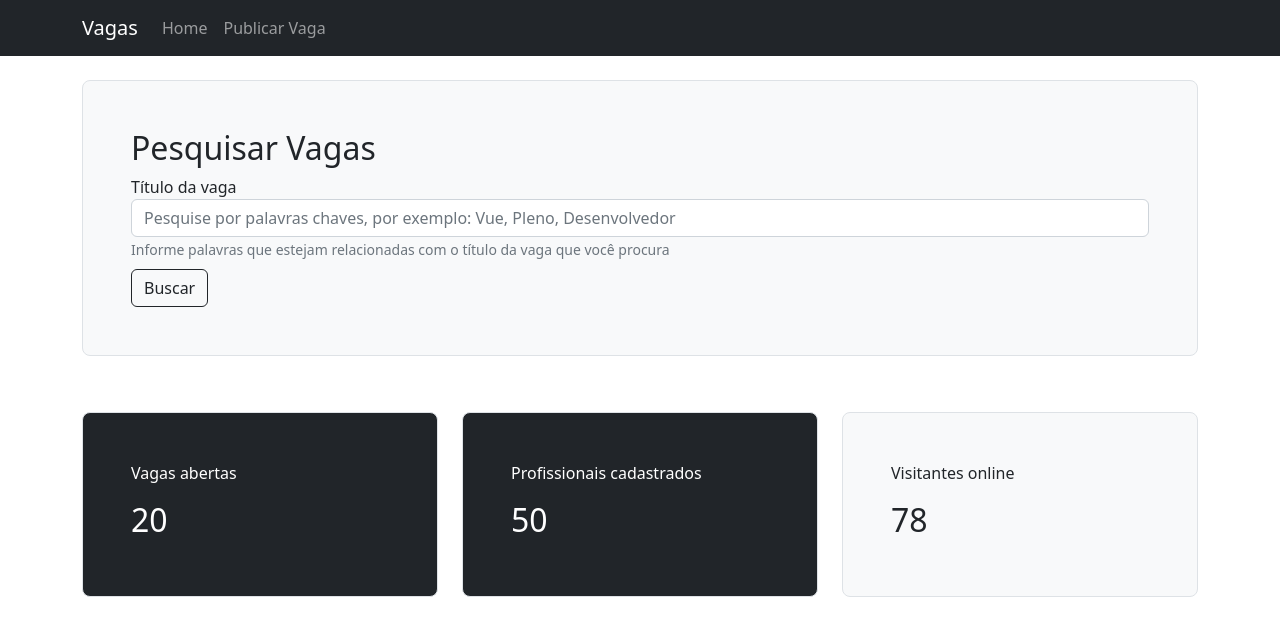
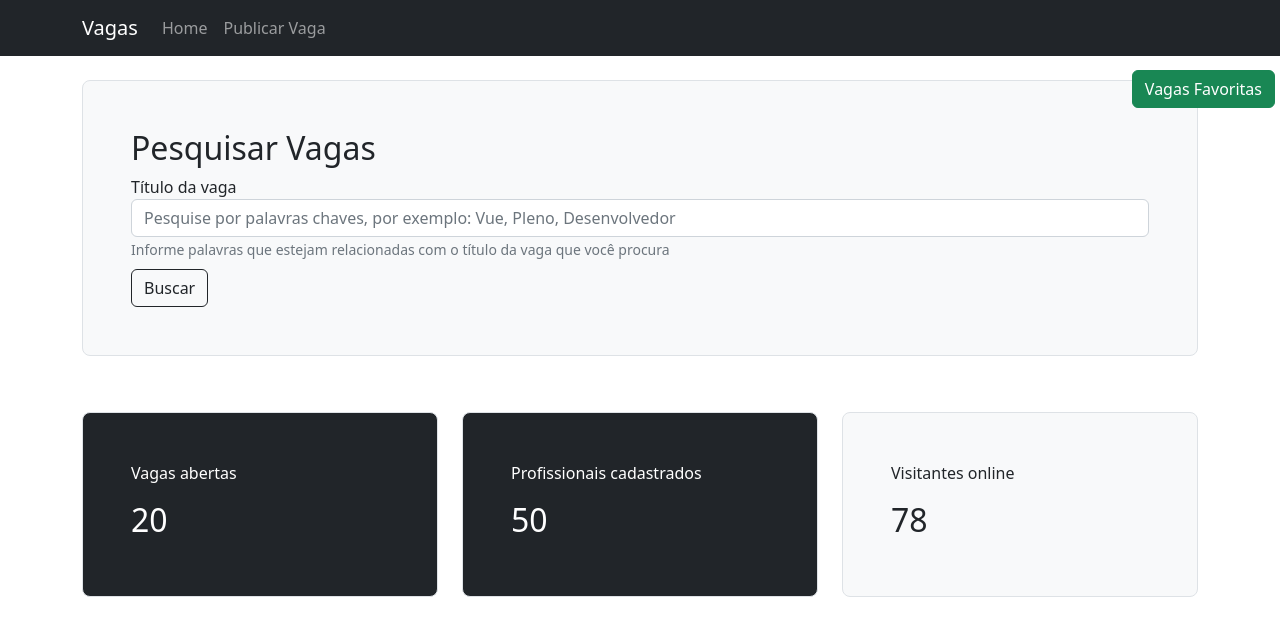
Before and after one commit to jonasmzsouza/vue-vagas, a Vue app: page / in a window 1280 px wide. Shown: the top 636 px of the page. Built offline with nearby package versions, Linux system fonts and the light colour scheme.

Commit message:
update: add vagas-favoritas-component | checkbox to baga-component

```diff
--- a/src/App.vue
+++ b/src/App.vue
@@ -1,5 +1,6 @@
 <template>
   <div>
+    <vagas-favoritas-component />
     <topo-component @navegar="componente = $event" />
     <conteudo-component :conteudo="componente" />
   </div>
@@ -8,12 +9,14 @@
 <script>
 import TopoComponent from "@/components/layouts/TopoComponent.vue";
 import ConteudoComponent from "@/components/layouts/ConteudoComponent.vue";
+import VagasFavoritasComponent from '@/components/comuns/VagasFavoritasComponent.vue';
 
 export default {
   name: "App",
   components: {
     TopoComponent,
     ConteudoComponent,
+    VagasFavoritasComponent,
   },
   data: () => ({
     componente: "HomeComponent",
--- a/src/components/comuns/VagaComponent.vue
+++ b/src/components/comuns/VagaComponent.vue
@@ -1,6 +1,18 @@
 <template>
   <div class="card">
-    <div class="card-header bg-dark text-white">{{ titulo }}</div>
+    <div class="card-header bg-dark text-white">
+      <div class="row">
+        <div class="col d-flex justify-content-between">
+          <div>
+            {{ titulo }}
+          </div>
+          <div class="form-check form-switch">
+            <input type="checkbox" class="form-check-input">
+            <label for="" class="form-check-label">Favoritar</label>
+          </div>
+        </div>
+      </div>
+    </div>
     <div class="card-body">
       <p>{{ descricao }}</p>
     </div>
--- /dev/null
+++ b/src/components/comuns/VagasFavoritasComponent.vue
@@ -0,0 +1,49 @@
+<template>
+  <div>
+    <div class="div-vagas-favoritas">
+      <button
+        class="btn btn-success"
+        type="button"
+        data-bs-toggle="offcanvas"
+        data-bs-target="#offcanvasRight"
+        aria-controls="offcanvasRight"
+      >
+        Vagas Favoritas
+      </button>
+    </div>
+    <div
+      class="offcanvas offcanvas-end"
+      tabindex="-1"
+      id="offcanvasRight"
+      aria-labelledby="offcanvasRightLabel"
+    >
+      <div class="offcanvas-header">
+        <h5 class="offcanvas-title" id="offcanvasRightLabel">
+          Vagas Favoritadas
+        </h5>
+        <button
+          type="button"
+          class="btn-close"
+          data-bs-dismiss="offcanvas"
+          aria-label="Close"
+        ></button>
+      </div>
+      <div class="offcanvas-body">...</div>
+    </div>
+  </div>
+</template>
+
+<script>
+export default {
+  name: "VagasFavoritasComponent",
+};
+</script>
+
+<style scoped>
+.div-vagas-favoritas {
+  position: absolute;
+  z-index: 1;
+  top: 70px;
+  right: 5px;
+}
+</style>
```
